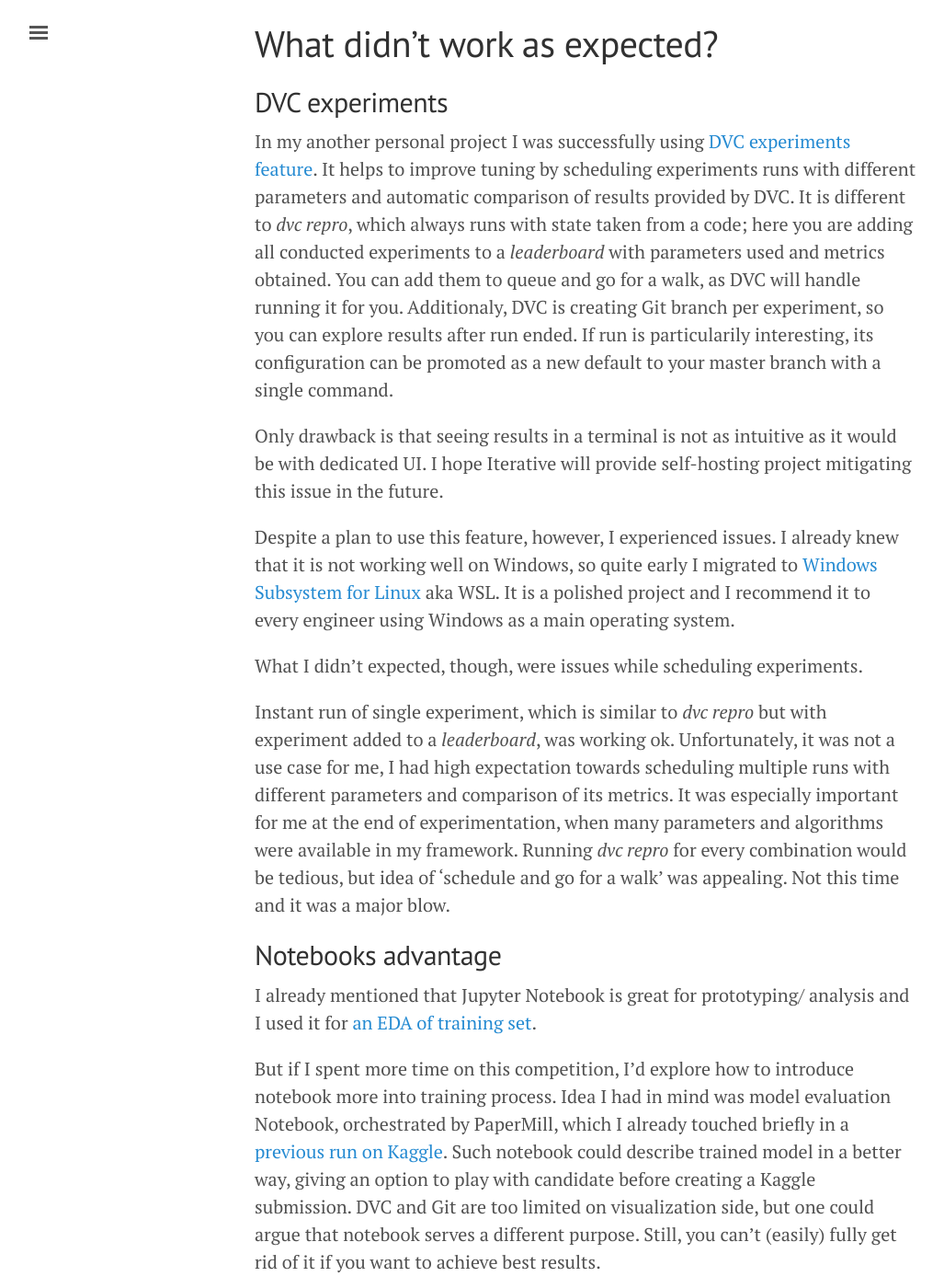
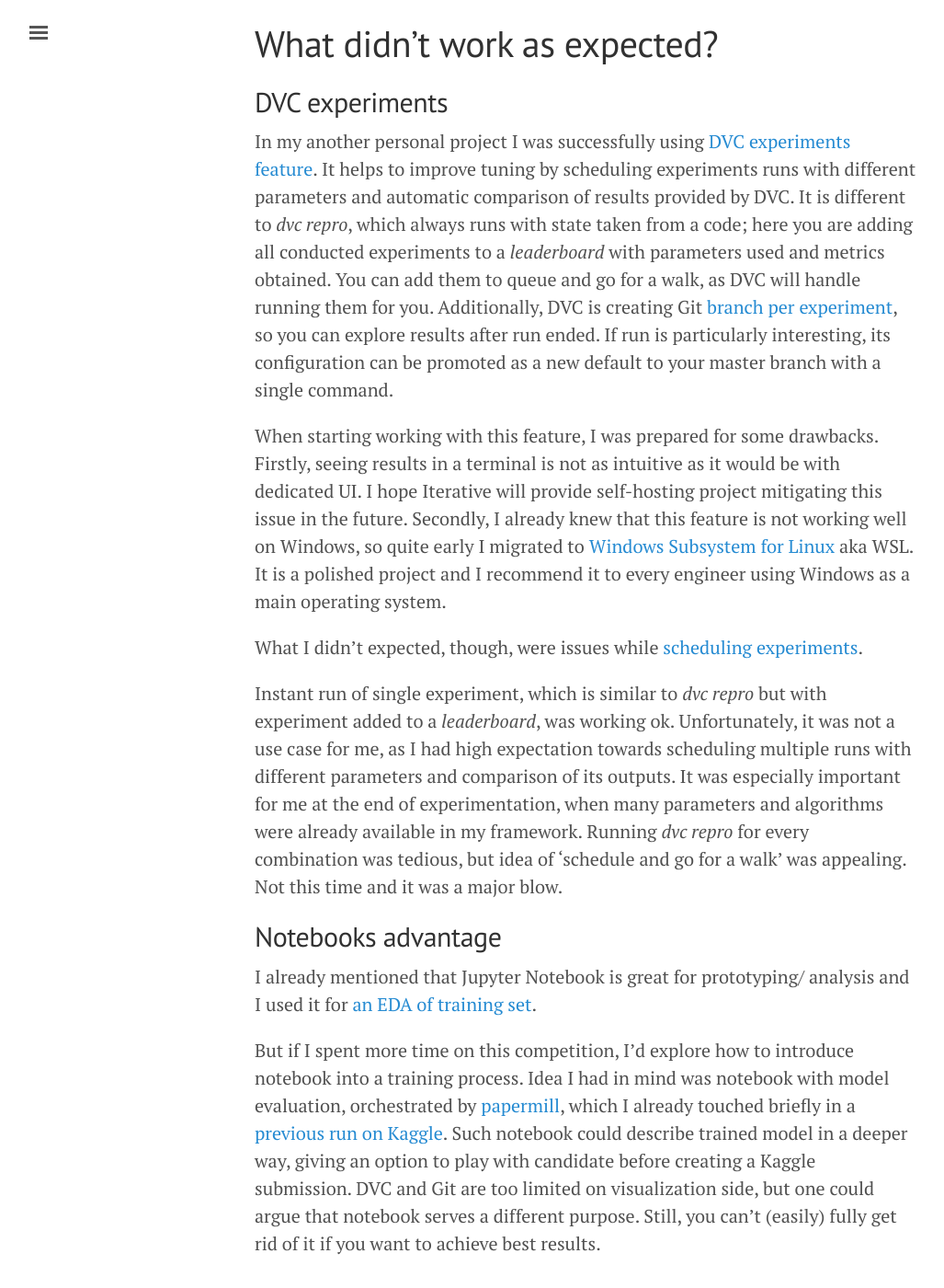
Before and after one commit to mikolajkania/mikolajkania.github.io, a Jekyll site: the page built from _posts/2022-08-07-dvc-kaggle-mlops.md, in a window 1280 px wide and 1400 px high, scrolled down 4932 px. Shown: the whole window at 92% size, without its empty margins (3-1030 px from the left). Built offline with Jekyll 4.4.1, drawn with Linux system fonts in a browser that asks for light colours.

Commit message:
Using dvc for Kaggle, re-phrasing drawbacks

```diff
--- a/_posts/2022-08-07-dvc-kaggle-mlops.md
+++ b/_posts/2022-08-07-dvc-kaggle-mlops.md
@@ -55,21 +55,19 @@
 
 ## DVC experiments
 
-In my another personal project I was successfully using [DVC experiments feature](https://dvc.org/doc/start/experiments). It helps to improve tuning by scheduling experiments runs with different parameters and automatic comparison of results provided by DVC. It is different to *dvc repro*, which always runs with state taken from a code; here you are adding all conducted experiments to a *leaderboard* with parameters used and metrics obtained. You can add them to queue and go for a walk, as DVC will handle running it for you. Additionaly, DVC is creating Git branch per experiment, so you can explore results after run ended. If run is particularily interesting, its configuration can be promoted as a new default to your master branch with a single command.
+In my another personal project I was successfully using [DVC experiments feature](https://dvc.org/doc/start/experiments). It helps to improve tuning by scheduling experiments runs with different parameters and automatic comparison of results provided by DVC. It is different to *dvc repro*, which always runs with state taken from a code; here you are adding all conducted experiments to a *leaderboard* with parameters used and metrics obtained. You can add them to queue and go for a walk, as DVC will handle running them for you. Additionally, DVC is creating Git [branch per experiment](https://dvc.org/doc/start/experiments#comparing-and-persisting-experiments), so you can explore results after run ended. If run is particularly interesting, its configuration can be promoted as a new default to your master branch with a single command.
 
-Only drawback is that seeing results in a terminal is not as intuitive as it would be with dedicated UI. I hope Iterative will provide self-hosting project mitigating this issue in the future.
+When starting working with this feature, I was prepared for some drawbacks. Firstly, seeing results in a terminal is not as intuitive as it would be with dedicated UI. I hope Iterative will provide self-hosting project mitigating this issue in the future. Secondly, I already knew that this feature is not working well on Windows, so quite early I migrated to [Windows Subsystem for Linux](https://docs.microsoft.com/en-us/windows/wsl/install) aka WSL. It is a polished project and I recommend it to every engineer using Windows as a main operating system.
 
-Despite a plan to use this feature, however, I experienced issues. I already knew that it is not working well on Windows, so quite early I migrated to [Windows Subsystem for Linux](https://docs.microsoft.com/en-us/windows/wsl/install) aka WSL. It is a polished project and I recommend it to every engineer using Windows as a main operating system.
+What I didn't expected, though, were issues while [scheduling experiments](https://dvc.org/doc/user-guide/experiment-management/running-experiments#the-experiments-queue).
 
-What I didn't expected, though, were issues while scheduling experiments.
-
-Instant run of single experiment, which is similar to *dvc repro* but with experiment added to a *leaderboard*, was working ok. Unfortunately, it was not a use case for me, I had high expectation towards scheduling multiple runs with different parameters and comparison of its metrics. It was especially important for me at the end of experimentation, when many parameters and algorithms were available in my framework. Running *dvc repro* for every combination would be tedious, but idea of 'schedule and go for a walk' was appealing. Not this time and it was a major blow.
+Instant run of single experiment, which is similar to *dvc repro* but with experiment added to a *leaderboard*, was working ok. Unfortunately, it was not a use case for me, as I had high expectation towards scheduling multiple runs with different parameters and comparison of its outputs. It was especially important for me at the end of experimentation, when many parameters and algorithms were already available in my framework. Running *dvc repro* for every combination was tedious, but idea of 'schedule and go for a walk' was appealing. Not this time and it was a major blow.
 
 ## Notebooks advantage
 
 I already mentioned that Jupyter Notebook is great for prototyping/ analysis and I used it for [an EDA of training set](https://github.com/mikolajkania/kaggle-03-house-prices/blob/main/notebooks/eda_train.ipynb).
 
-But if I spent more time on this competition, I'd explore how to introduce notebook more into training process. Idea I had in mind was model evaluation Notebook, orchestrated by PaperMill, which I already touched briefly in a [previous run on Kaggle](https://github.com/mikolajkania/kaggle-02-disaster-tweets/blob/main/notebooks/ppm_lstm.py). Such notebook could describe trained model in a better way, giving an option to play with candidate before creating a Kaggle submission. DVC and Git are too limited on visualization side, but one could argue that notebook serves a different purpose. Still, you can't (easily) fully get rid of it if you want to achieve best results.
+But if I spent more time on this competition, I'd explore how to introduce notebook into a training process. Idea I had in mind was notebook with model evaluation, orchestrated by [papermill](https://github.com/nteract/papermill), which I already touched briefly in a [previous run on Kaggle](https://github.com/mikolajkania/kaggle-02-disaster-tweets/blob/main/notebooks/ppm_lstm.py). Such notebook could describe trained model in a deeper way, giving an option to play with candidate before creating a Kaggle submission. DVC and Git are too limited on visualization side, but one could argue that notebook serves a different purpose. Still, you can't (easily) fully get rid of it if you want to achieve best results.
 
 # Summary
 
```
